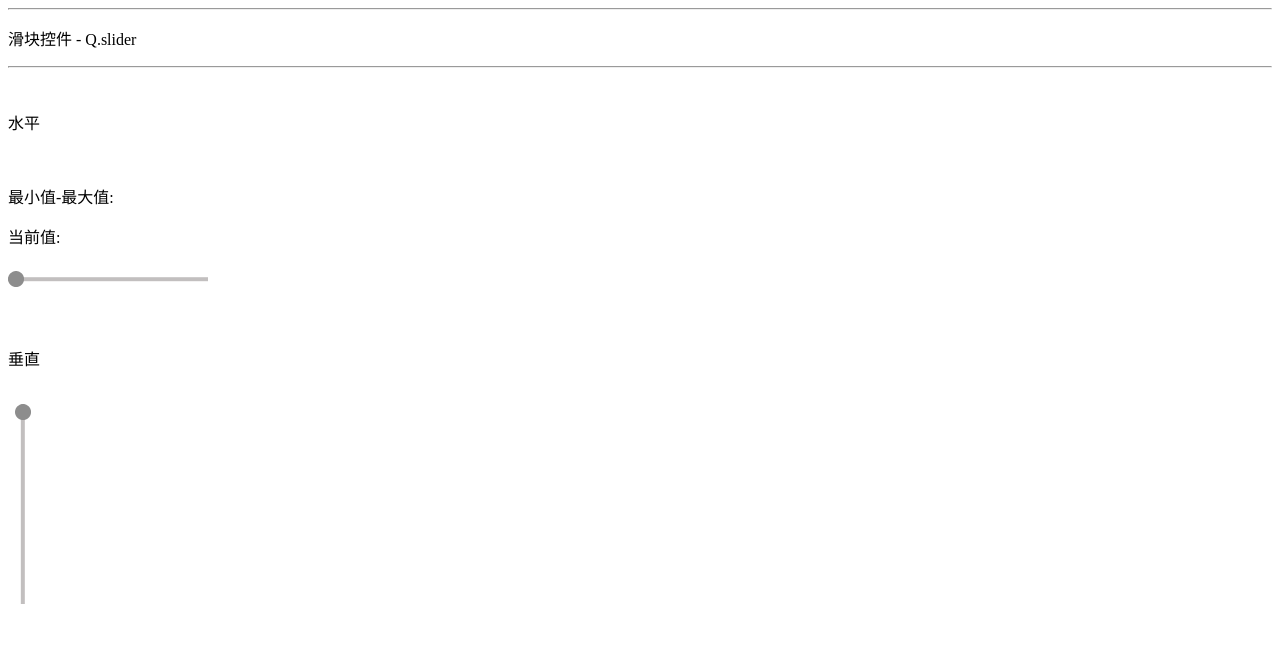
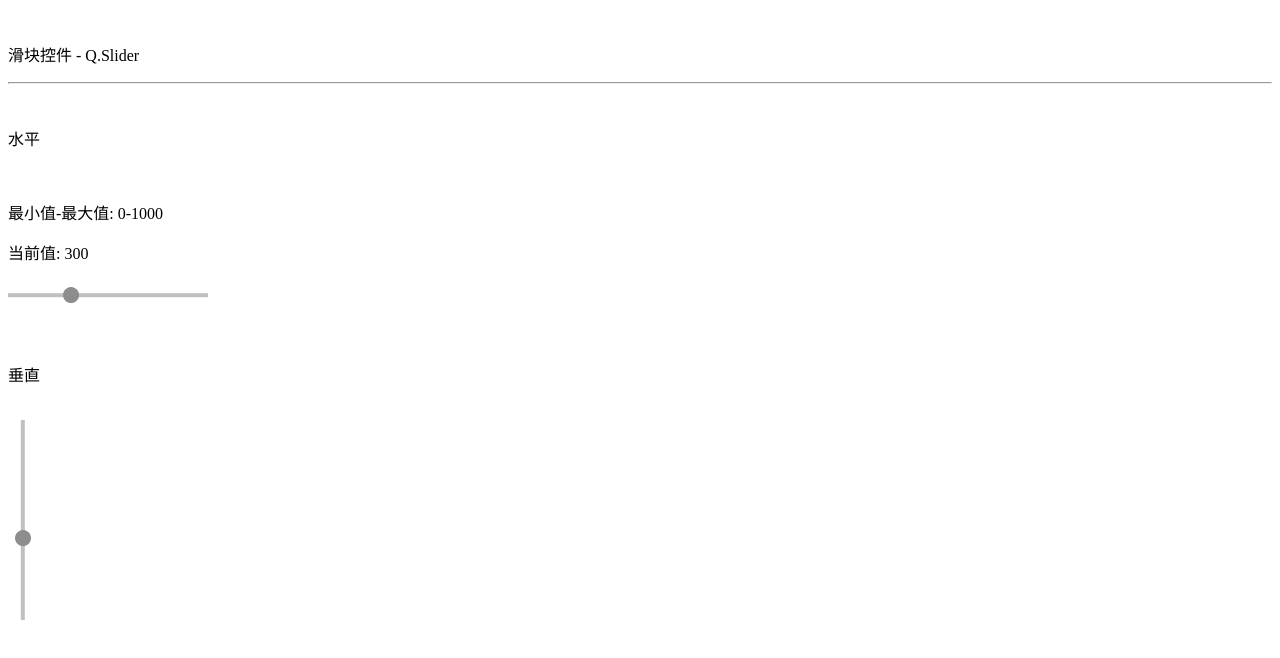
Before and after one commit to wayixia/libq.js, a plain HTML site: page samples/Q.Slider.html in a window 1280 px wide. Drawn offline with Linux system fonts and the light colour scheme.

Commit message:
添加Q.Slider滑块接口文档

```diff
--- a/samples/Q.slider.htm
+++ b/samples/Q.Slider.html
@@ -9,42 +9,37 @@
   提示：src="{QLib目录}/Q.js"
   根据实际存放路径， 测试代码都是在QLib目录的samples文件夹下，所以这里用的是"../Q.js"
   -->
-  <script type="text/javascript" src="../Q.js">
-  <!--
-  // 需要加载额外库时
-  import utils.stl;
-  import ui.slider;
-  import ui.drag;
-  -->
-  </script>
+  <script type="text/javascript" src="../Q.js"></script>
+  <script type="text/javascript" src="../utils/stl.js"></script>
+  <script type="text/javascript" src="../ui/drag.js"></script>
+  <script type="text/javascript" src="../ui/slider.js"></script>
 
   <script>
   <!--
-  Q.Ready(function() {
+  Q.ready(function() {
     // 提示对话框
-    var e = new Q.slider({
+    var slider_hr = new Q.Slider({
       id: 'x-ctrl',
       min: 0,
       max: 1000,
+      value: 300,
       on_xscroll: function(v) {
         Q.$('x-ctrl-value').innerText="当前值: " + v;
       }
     });
-    e.set_value(300);
-    /*
-    Q.$('x-ctrl-range').innerText = "最小值-最大值: " + e.min + "-" + e.max;
-    Q.$('x-ctrl-value').innerText="当前值: " + e.value;
-    var e2= new Q.slider({id: 'y-ctrl', type: 'vt', min: 0, max: 1000});
-    e2.set_value(600);
-    */
+
+    Q.$('x-ctrl-range').innerText = "最小值-最大值: " + slider_hr.min + "-" + slider_hr.max;
+    Q.$('x-ctrl-value').innerText="当前值: " + slider_hr.getValue();
+
+    var slider_vt= new Q.Slider({id: 'y-ctrl', type: 'vt', min: 0, max: 1000, value: 600});
+
   });
   //-->
   </script>
 </head>
 <body onselectstart="return false;" style="height: 100%;overflow:hidden;-moz-user-select:none;-webkit-user-select: none;">
-
-<hr>
-<p>滑块控件 - Q.slider</p>
+<br>
+<p>滑块控件 - Q.Slider</p>
 <hr>
 <br>
 <p> 水平 </p>
--- a/ui/slider.js
+++ b/ui/slider.js
@@ -24,7 +24,19 @@ function find_item(root, cmp) {
   return null;
 }
 
-Q.slider = Q.extend({
+/**
+ * @constructor
+ *
+ * @param {Object} config - 构造参数
+ * @param {string} [config.type=vt] - 滑块类型， 水平(hr)或者垂直(vt) 默认
+ * @param {number} [config.max=100] - 值域上限
+ * @param {number} [config.min=0] - 值域下限
+ * @param {number} [config.duration=1] - 滑动步长
+ * @param {value}  [config.value=0] - 初始值
+ * @param {Q.Slider.callback=} config.on_xscroll - 水平滑动监听回调
+ * @param {Q.Slider.callback=} config.on_yscroll - 水平滑动监听回调
+ */
+Q.Slider = Q.extend({
   min : 0,
   max : 100,
   value : 0,
@@ -49,7 +61,7 @@ Q.slider = Q.extend({
     this.thumb = find_item(this.hwnd, function(e) { return (e && e.nodeType == Q.ELEMENT_NODE) && (e.className.indexOf('q-thumb') >= 0); });
 
     if(this.thumb) {
-      Q.drag.attach_object(this.thumb, {self: true, onmove: function(x, y) {
+      Q.drag({id: this.thumb, self: true, onmove: function(x, y) {
         if(_this.type != 'hr') {
           if(y < 0)
             y = 0;
@@ -68,15 +80,25 @@ Q.slider = Q.extend({
           _this.thumb.style.left = x + 'px';
         }
       }});
-      _this.set_value(config.value);
+      _this.setValue(config.value);
     }
   },
 
-  get_value : function() {
+  /** 获取当前滑块的值
+   *
+   * @memberof Q.Slider.prototype
+   * @returns {number}  当前滑块值
+   */
+  getValue : function() {
     return this.value;
   },
 
-  set_value : function(value) {
+  /** 设置滑块值, 设置后会触发滑块事件
+   *
+   * @memberof Q.Slider.prototype
+   * @param {number} value - 值
+   */
+  setValue : function(value) {
     var _this = this;
     if(value > _this.max) {
       _this.value = _this.max;
@@ -94,11 +116,14 @@ Q.slider = Q.extend({
     } else {
       var x = Math.floor(f*(_this.hwnd.offsetWidth-_this.thumb.offsetWidth));
       _this.on_xscroll(_this.value);
-      alert(x)
       _this.thumb.style.left = x + 'px';
     }
   },
 
+  /** 滑动回调
+   * @callback Q.Slider.callback
+   * @param {number} value - 当前滑动的值
+   */
   on_xscroll : function(value) {},
   on_yscroll : function(value) {}
 });
```
